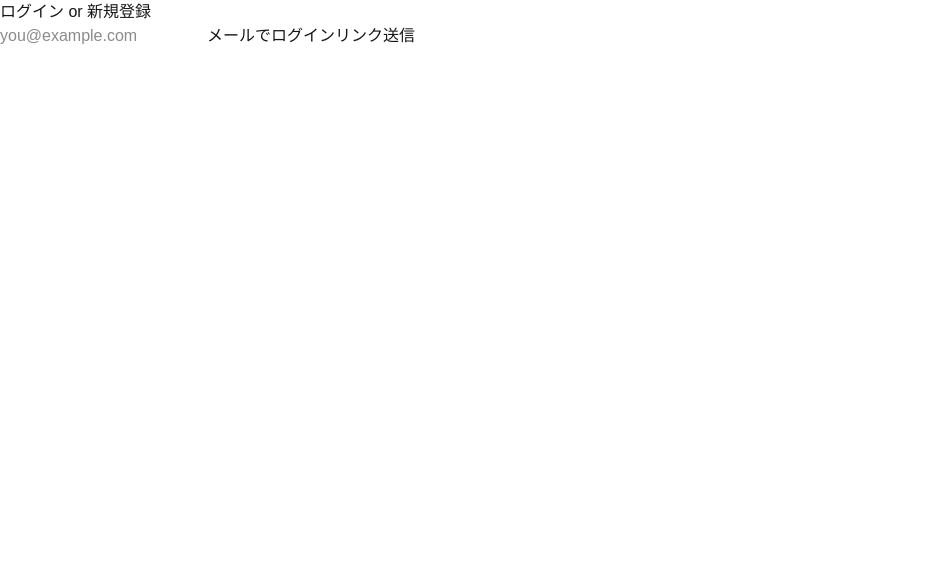
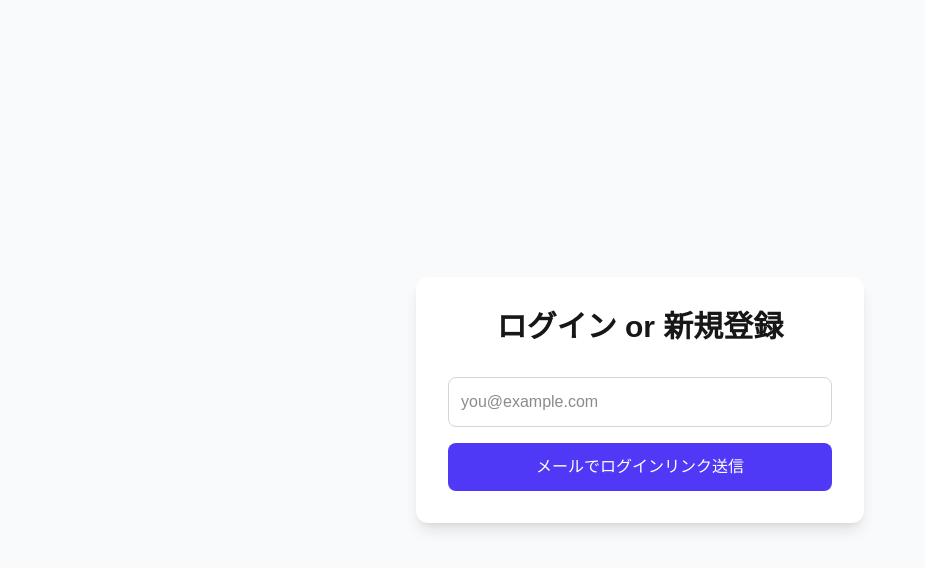
Before and after one commit to Greensleeves1868/project_gordian, a Next.js app: page /pages/login in a window 1280 px wide. Shown: the top 568 px of the page, without its empty margins (0-925 px from the left). Built offline with nearby package versions, Linux system fonts and the light colour scheme; no server answers.

Commit message:
css実装

```diff
--- a/src/app/pages/login/page.tsx
+++ b/src/app/pages/login/page.tsx
@@ -19,17 +19,22 @@ export default function LoginPage() {
   };
 
   return (
-    <div>
-      <h1>ログイン or 新規登録</h1>
+  <main className="min-h-screen flex items-center justify-center bg-gray-50">
+    <div className="w-full max-w-md rounded-xl bg-white p-8 shadow-lg">
+      <h1 className="mb-8 text-center text-3xl font-bold">
+        ログイン or 新規登録
+        </h1>
       <input
         type="email"
         value={email}
         onChange={(e) => setEmail(e.target.value)}
         placeholder="you@example.com"
+        className="mb-4 w-full rounded-lg border border-gray-300 p-3 focus:border-indigo-500 focus:ring-indigo-500"
       />
-      <button onClick={handleLogin}>
+      <button onClick={handleLogin} className="w-full rounded-lg bg-indigo-600 py-3 font-medium text-white hover:bg-indigo-700 disabled:opacity-40">
         {loading ? "送信中..." : "メールでログインリンク送信"}
       </button>
     </div>
+  </main>
   );
 }
--- a/src/app/pages/menu/page.tsx
+++ b/src/app/pages/menu/page.tsx
@@ -43,25 +43,28 @@ export default function DiaryPage() {
 
   // --- UI ---
   return (
-    <div>
-      <h2>ようこそ</h2>
+    <div className="max-w-2xl mx-auto p-6 space-y-6">
+      <h2 className="text-xl font-bold border-b pb-2">ようこそ</h2>
       {/* 投稿フォーム */}
-      <div>
+      <div className="space-y-4">
         <textarea
           value={content}
           onChange={(e) => setContent(e.target.value)}
           placeholder="今日の出来事を書いてみよう"
+          className="w-full min-h-[120px] rounded-lg border border-gray-300 p-3 focus:border-indigo-500 focus:ring-indigo-500"
         />
-        <button onClick={handlePost} disabled={!content}>
+        <button onClick={handlePost}
+        disabled={!content}
+        className="inline-flex items-center gap-2 rounded-lg bg-indigo-600 px-4 py-2 font-medium text-white hover:bg-indigo-700 disabled:opacity-40">
           投稿
         </button>
       </div>
       {/* 投稿一覧 */}
-      <ul>
+      <ul className="space-y-6">
         {posts.map((p) => (
-          <li key={p.id}>
-            <p>{p.content}</p>
-            <p>{new Date(p.created_at).toLocaleString()}</p>
+          <li key={p.id} className="rounded-lg border border-gray-200 bg-white p-4 shadow-sm">
+            <p className="whitespace-pre-wrap">{p.content}</p>
+            <p className="mt-2 text-xs text-gray-500">{new Date(p.created_at).toLocaleString()}</p>
           </li>
         ))}
       </ul>
```
